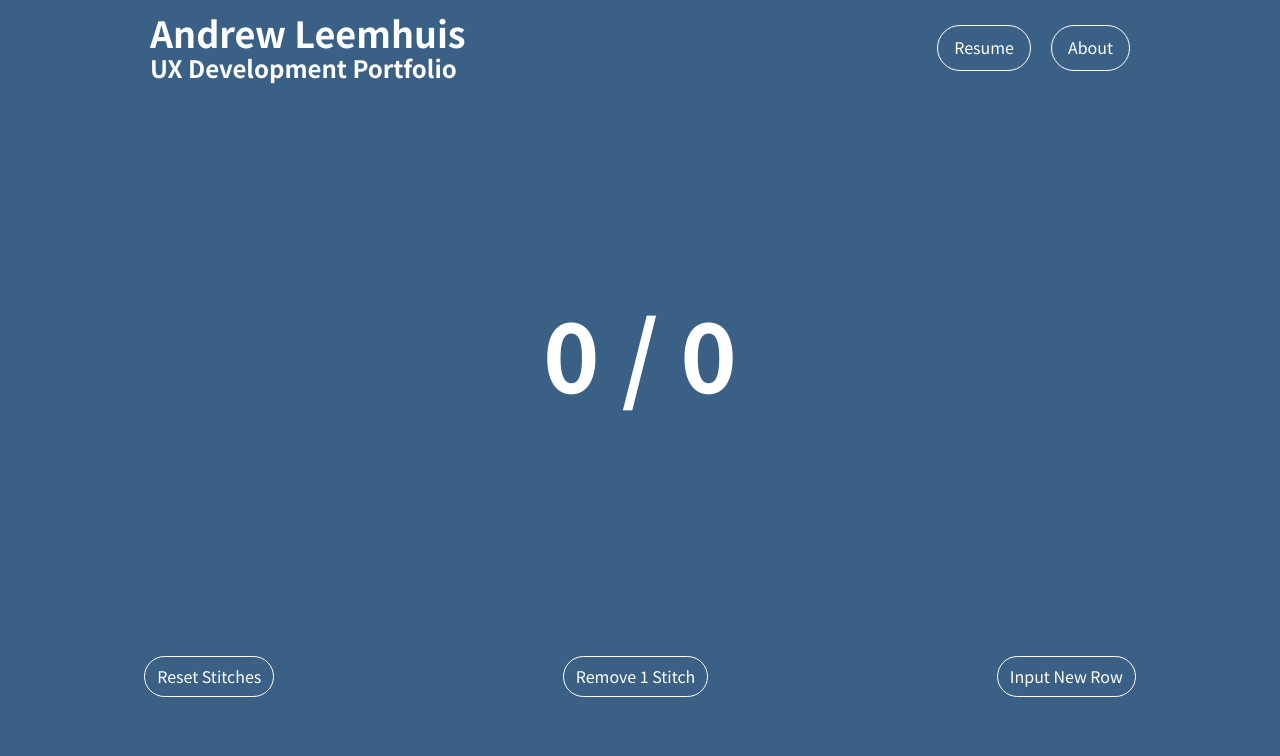
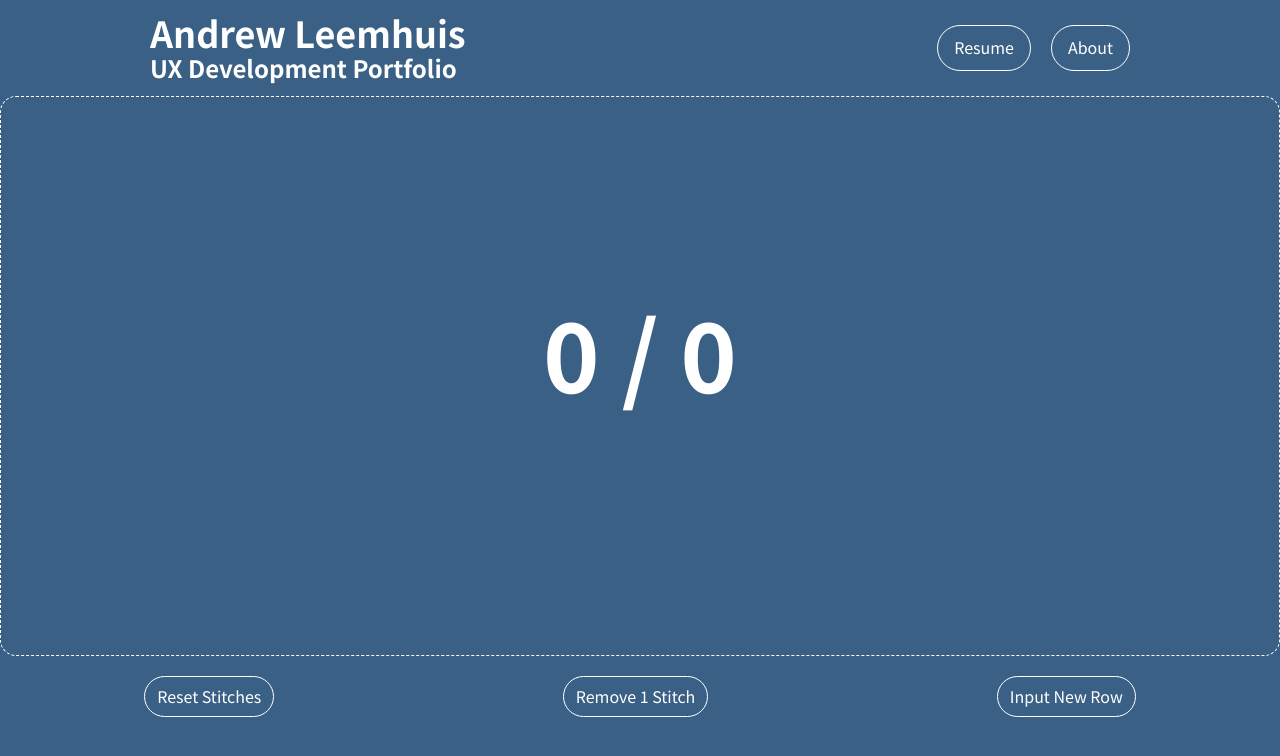
Before and after one commit to tanukilandslide/andrew-leemhuis-portfolio, a Vue app: page /crochet-counter/advanced in a window 1280 px wide. Both pictures are taken after a click on the input "Submit". Shown: the top 756 px of the page. Built offline with nearby package versions, Linux system fonts and the light colour scheme; what vue3-lottie would draw is missing.

Commit message:
Advanced crochet counter clickable area now has a dashed outline. Remove stitch now works in the advanced crochet counter.

```diff
--- a/src/pages/crochet-counter/CrochetCounterAdvanced.vue
+++ b/src/pages/crochet-counter/CrochetCounterAdvanced.vue
@@ -144,6 +144,10 @@
       <!-- Counter After Submit -->
 
       <div v-else>
+        <div
+          class="h-[70vh] w-screen flex flex-col justify-center items-center border border-dashed border-white mb-5 rounded-2xl"
+          @click="addStitch()"
+        >
           <div class="flex justify-center flex-wrap gap-5" @click="addStitch()">
             <div v-for="stitch in stitchRhythm" :key="stitch.id">
               <div class="flex" v-if="stitch.stitch === 'single'">
@@ -204,10 +208,6 @@
               </div>
             </div>
           </div>
-        <div
-          class="h-[70vh] w-screen flex flex-col justify-center items-center"
-          @click="addStitch()"
-        >
           <!-- <div>
             {{ stitchRhythm }}
           </div> -->
@@ -330,6 +330,8 @@ function addStitch() {
 function removeStitch() {
   if (stitchCounter.value > 0) {
     stitchCounter.value--
+    stitchRhythm[stitchHighlighter - 1].selected = false
+    stitchHighlighter--
     setStitches()
   }
 }
```
Lines whose indentation alone changed are shown as unchanged.
